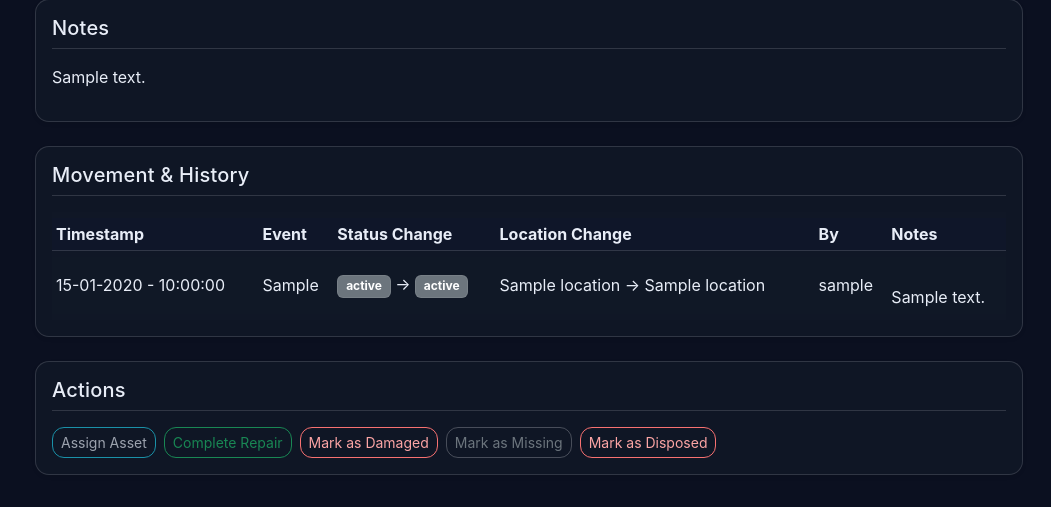
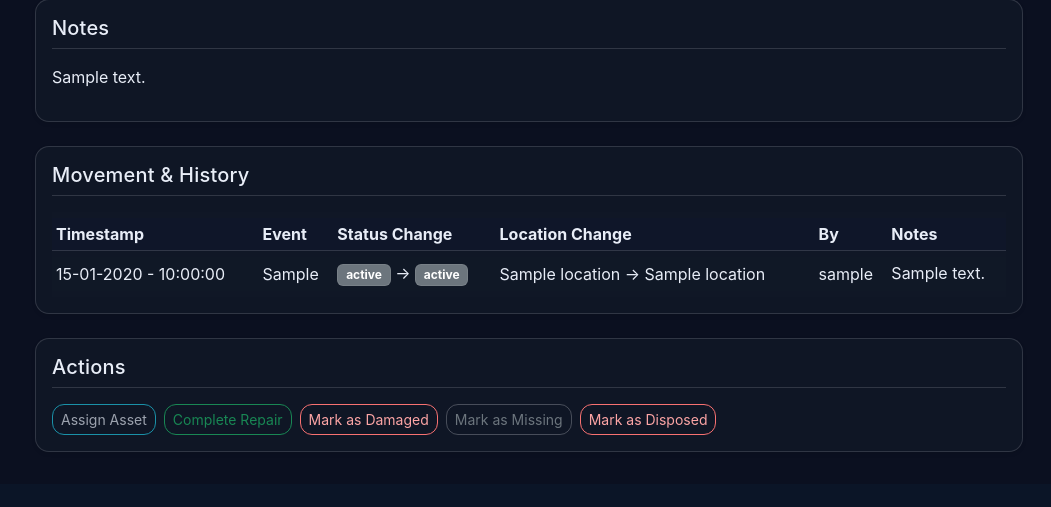
Before and after one commit to ItsCryp7iC/inventory-management-app, a Flask app: page /assets/1 in a window 1280 px wide. Shown: the part 1128-1635 px from the top of the page, without its empty margins (229-1280 px from the left). After the commit the page ends 1580 px from the top, so only its background shows below. Run offline with Flask 3, Linux system fonts and the light colour scheme; a user stored in the database is signed in; tables that the repository leaves empty hold one stand-in row (values such as "Sample post"); some libraries are stand-ins or nearby versions.

Commit message:
Normalized Movement & History notes to a single-line display

```diff
--- a/app/templates/assets/detail.html
+++ b/app/templates/assets/detail.html
@@ -305,8 +305,8 @@
                             {% endif %}
                         </td>
 
-                        <td style="white-space: pre-line;">
-                            {{ ev.note or "-" }}
+                        <td style="white-space: normal; padding-top: 2px; padding-bottom: 2px; vertical-align: middle; line-height: 1.2;">
+                            {{ (ev.note or "-")|replace('\r', ' ')|replace('\n', ' ')|trim }}
                         </td>
 
                     </tr>
```
